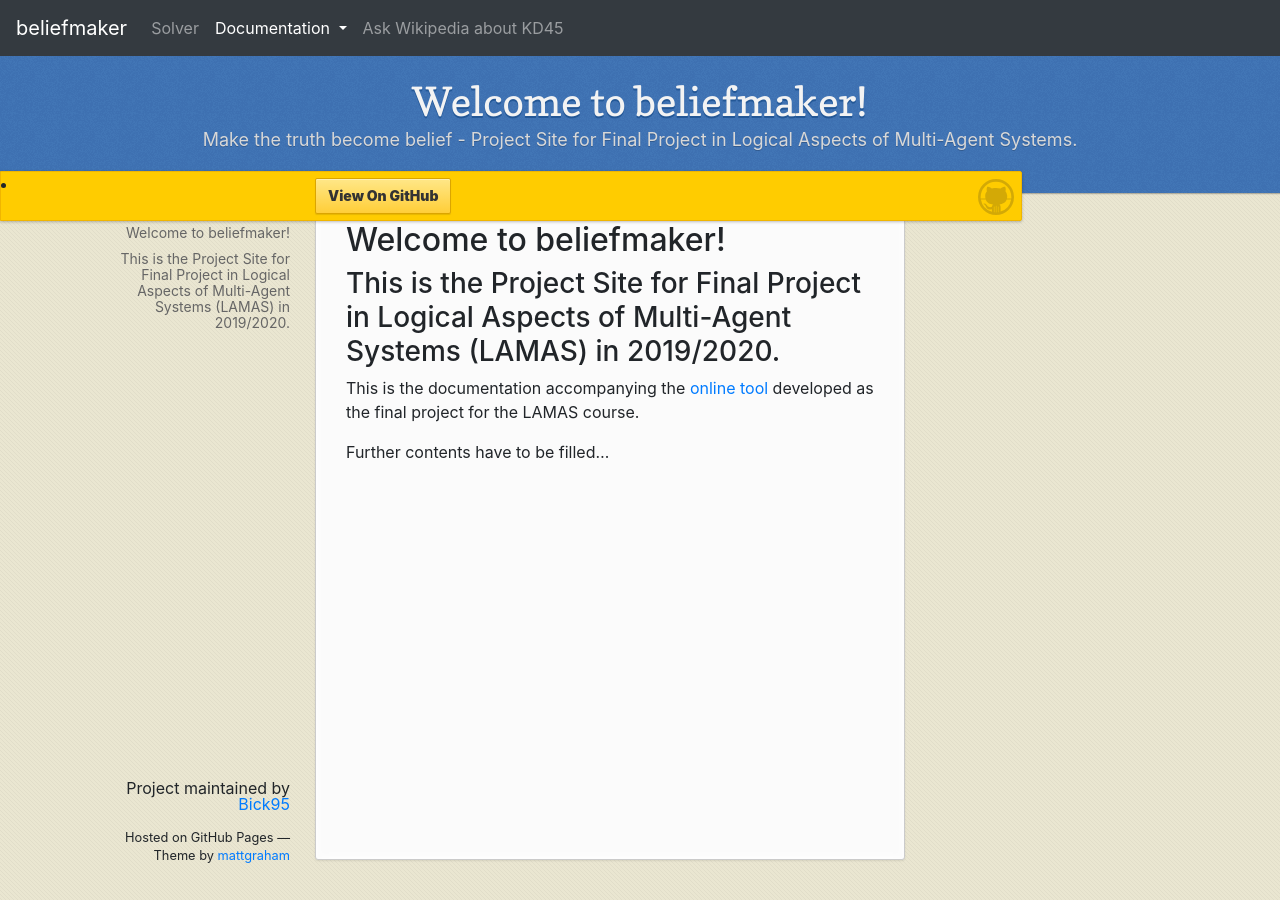
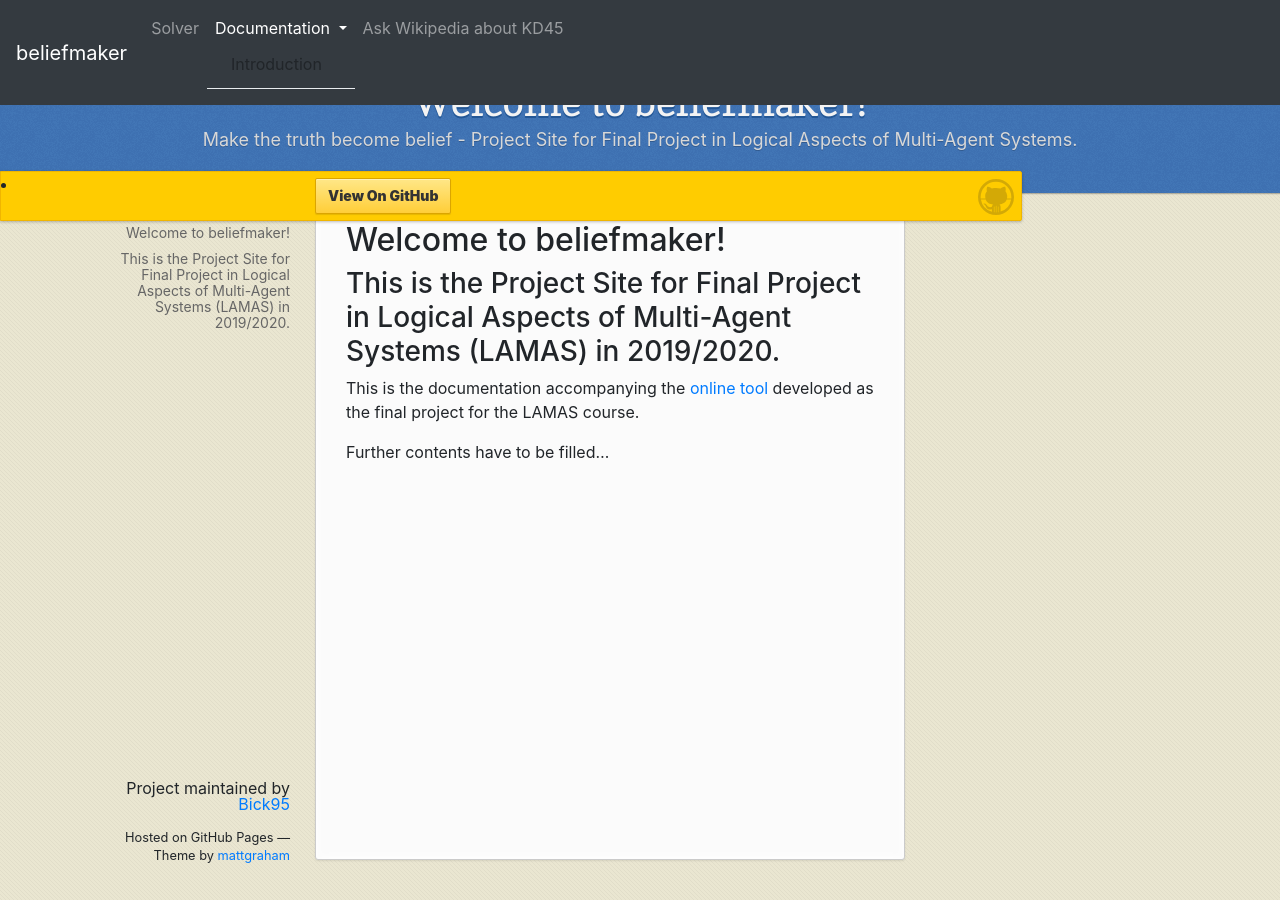
Before and after one commit to Bick95/beliefmaker, a Jekyll site: the page built from index.md, in a window 1280 px wide. Built offline with Jekyll 4.4.1, drawn with Linux system fonts in a browser that asks for light colours; nearby versions of some CDN libraries.

Commit message:
Adjusted nav bar

```diff
--- a/_layouts/default.html
+++ b/_layouts/default.html
@@ -36,9 +36,13 @@
             <a class="nav-link dropdown-toggle active" href="#" id="navbarDropdown" role="button" data-toggle="dropdown" aria-haspopup="true" aria-expanded="false">
               Documentation
             </a>
+            <a class="dropdown-item" href="https://bick95.github.io/beliefmaker/">Introduction</a>
+            <div class="dropdown-divider"></div>
             <div class="dropdown-menu" aria-labelledby="navbarDropdown">
               {% for page in site.pages %}
-                <a class="dropdown-item" href="{{ page.filename }}">{{ page.title }}</a>
+                {% if page.title != "index" %}
+                  <a class="dropdown-item" href="{{ page.filename }}">{{ page.title }}</a>
+                {% endif %}
               {% endfor %}
             </div>
           </li>
```
